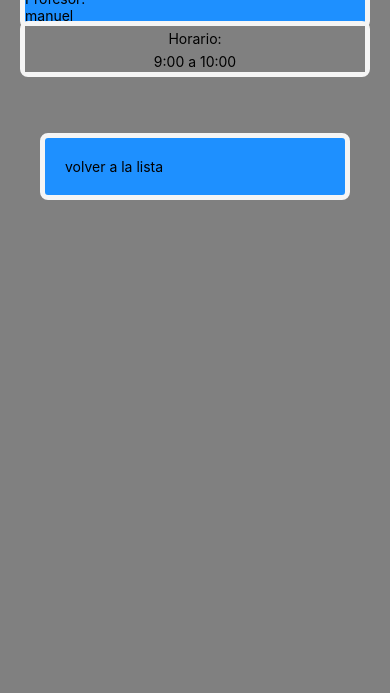
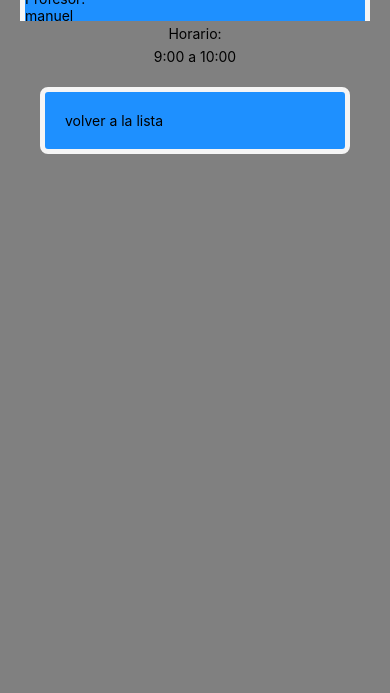
Before and after one commit to manzo1701/claconet, a React Native app drawn with its web renderer: screen /asignatura_1 in a window 390 px wide. Shown: the part 151-844 px from the top of the page. Built offline with nearby package versions, Linux system fonts and the light colour scheme; some packages are replaced by stand-ins of ours.

Commit message:
comit realizado

```diff
--- a/Styles/Styles.css
+++ b/Styles/Styles.css
@@ -42,12 +42,7 @@
 }
 .box_2{
     background-color: dodgerblue;
-    border: 5px solid whitesmoke;
-    display: block;
-    border-radius: 8px;
 
-
-    margin-bottom: 16%;
 }
 .return{
     display: flex;
```
